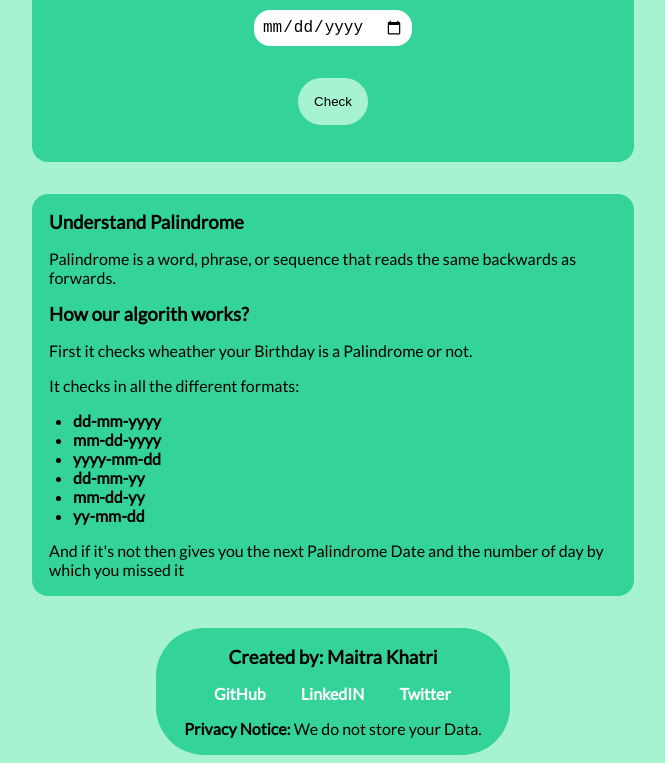
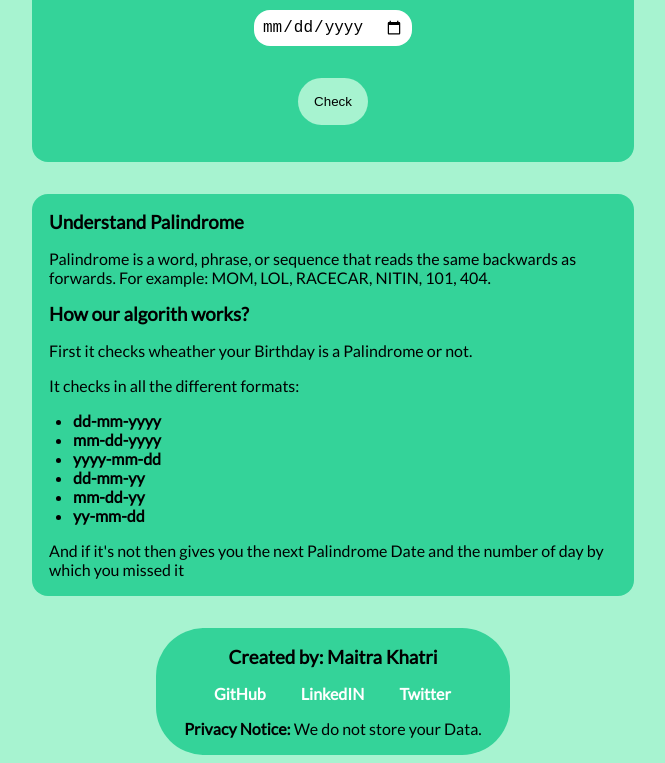
Before and after one commit to maitrakhatri/Is-your-Birthday-a-Palindrome, a plain HTML site: page index.html in a window 1280 px wide. Shown: the part 118-881 px from the top of the page, without its empty margins (307-972 px from the left). Drawn offline with Linux system fonts and the light colour scheme.

Commit message:
Update index.html

```diff
--- a/index.html
+++ b/index.html
@@ -18,7 +18,7 @@
 
     <div class="container2">
         <h3>Understand Palindrome</h3>
-        <p>Palindrome is a word, phrase, or sequence that reads the same backwards as forwards.</p>
+        <p>Palindrome is a word, phrase, or sequence that reads the same backwards as forwards. For example: MOM, LOL, RACECAR, NITIN, 101, 404.</p>
         <h3>How our algorith works?</h3>
         <p>First it checks wheather your Birthday is a Palindrome or not.</p>
         <p>It checks in all the different formats: </p>
```
